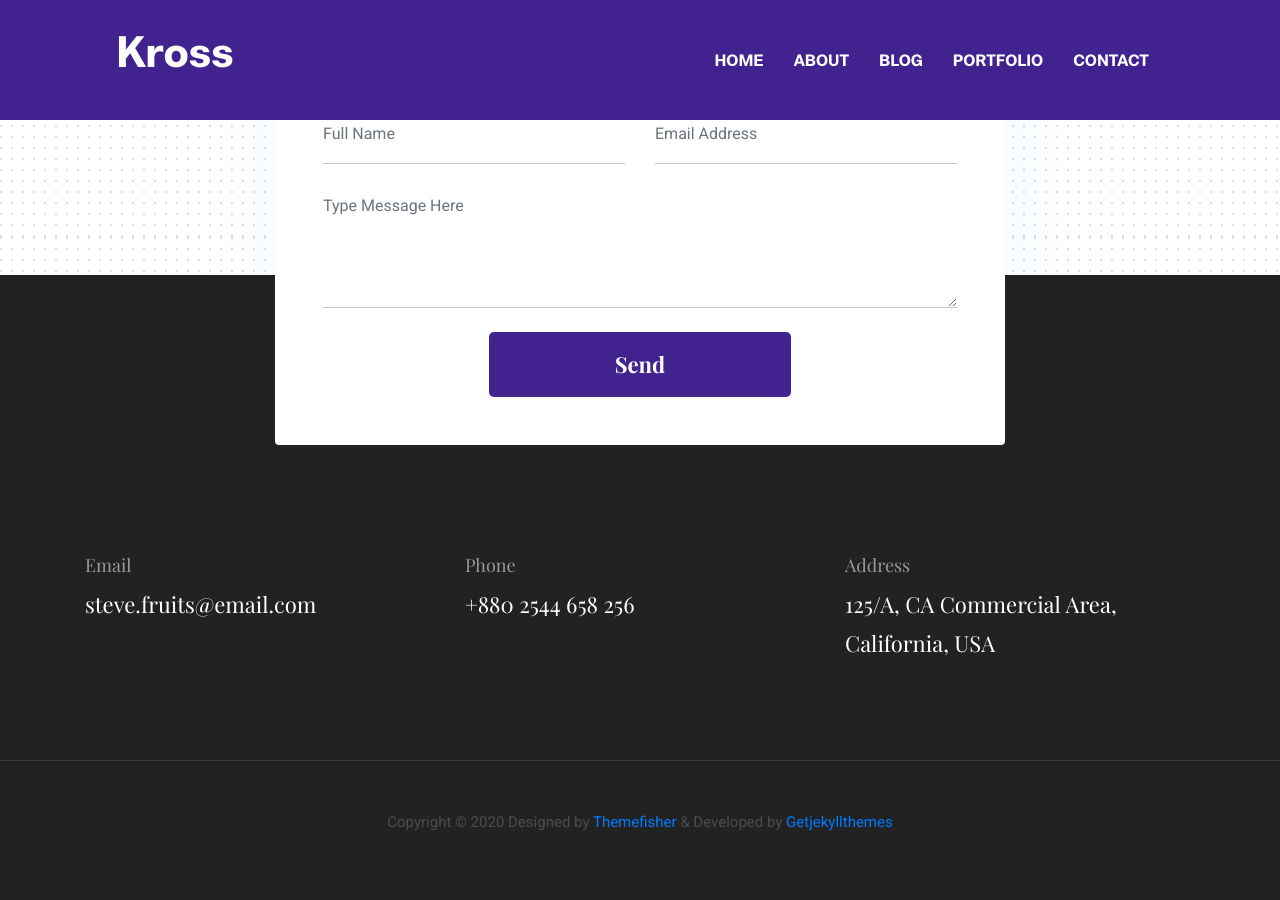
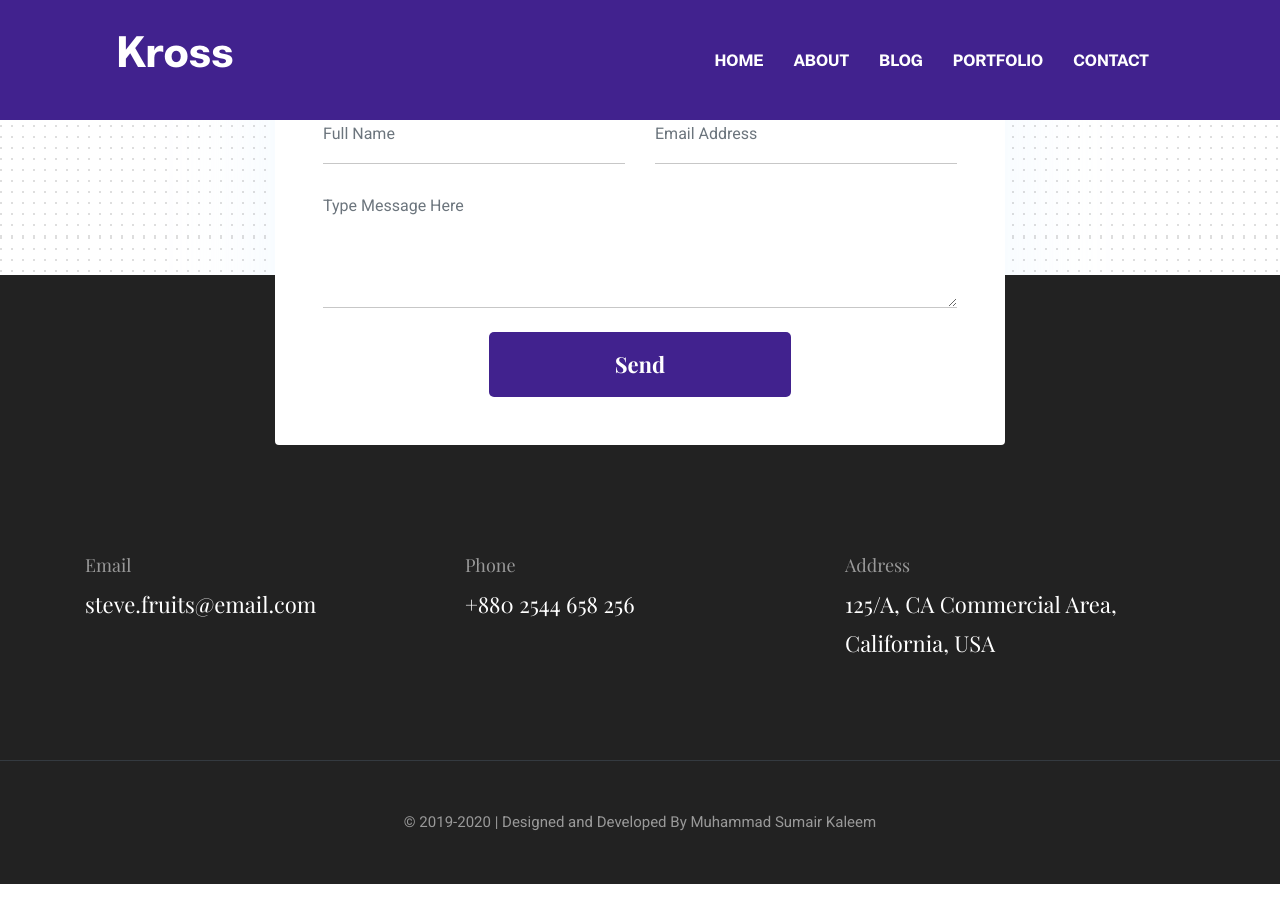
Before and after one commit to Sumair1981/Msk1981App, a Jekyll site: the page built from index.html, in a window 1280 px wide and 900 px high, scrolled down 6590 px. Built offline with Jekyll 4.4.1, drawn with Linux system fonts in a browser that asks for light colours.

Commit message:
Update footer.html

```diff
--- a/_includes/footer.html
+++ b/_includes/footer.html
@@ -19,7 +19,7 @@
     </div>
   </div>
   <div class="border-top text-center border-dark py-5">
-    <p class="mb-0 text-light">{{site.data.settings.copyright | markdownify}}</p>
+    <p class="mb-0 text-light">© 2019-2020 | Designed and Developed By Muhammad Sumair Kaleem</p>
   </div>
 </footer>
 <!-- /footer -->
```
